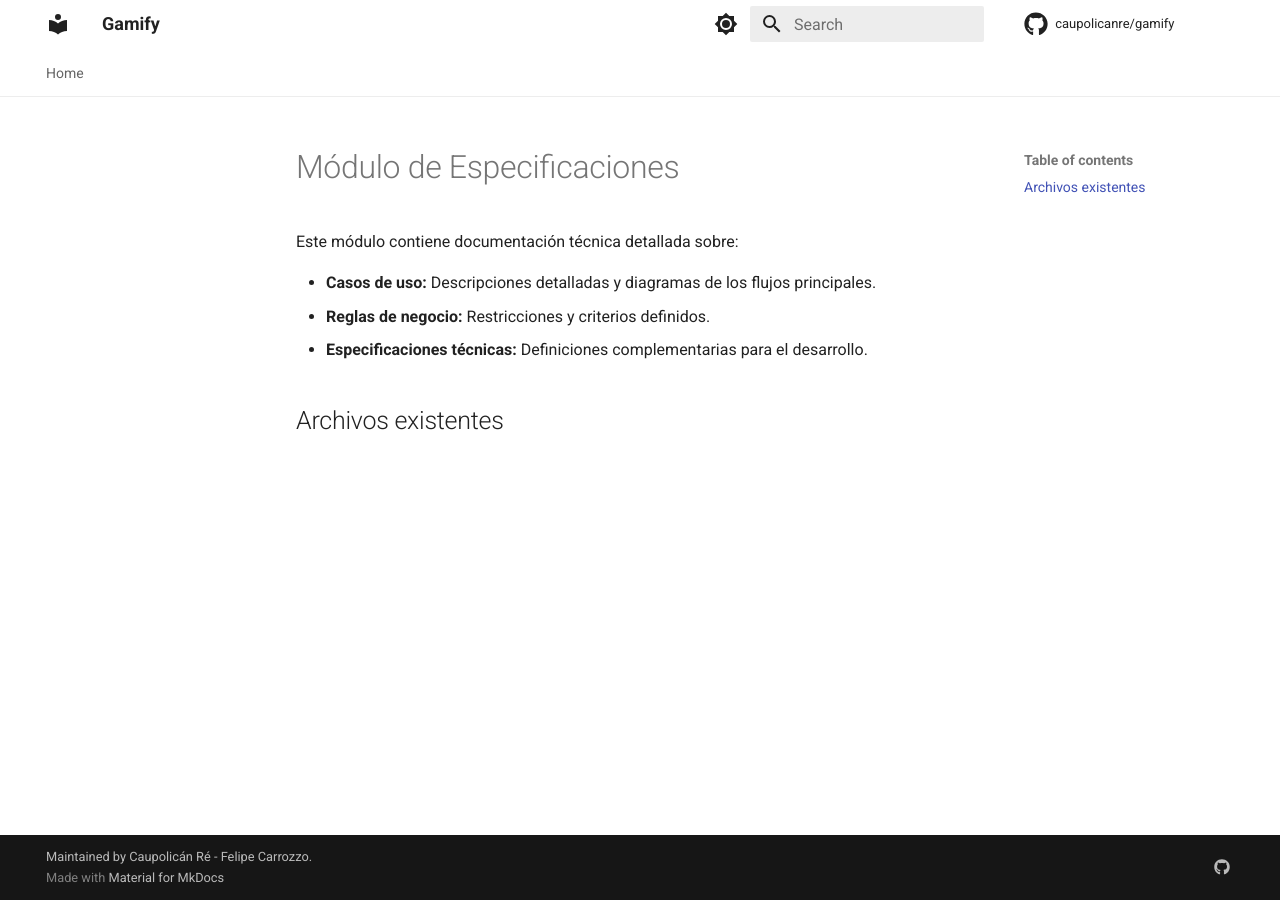
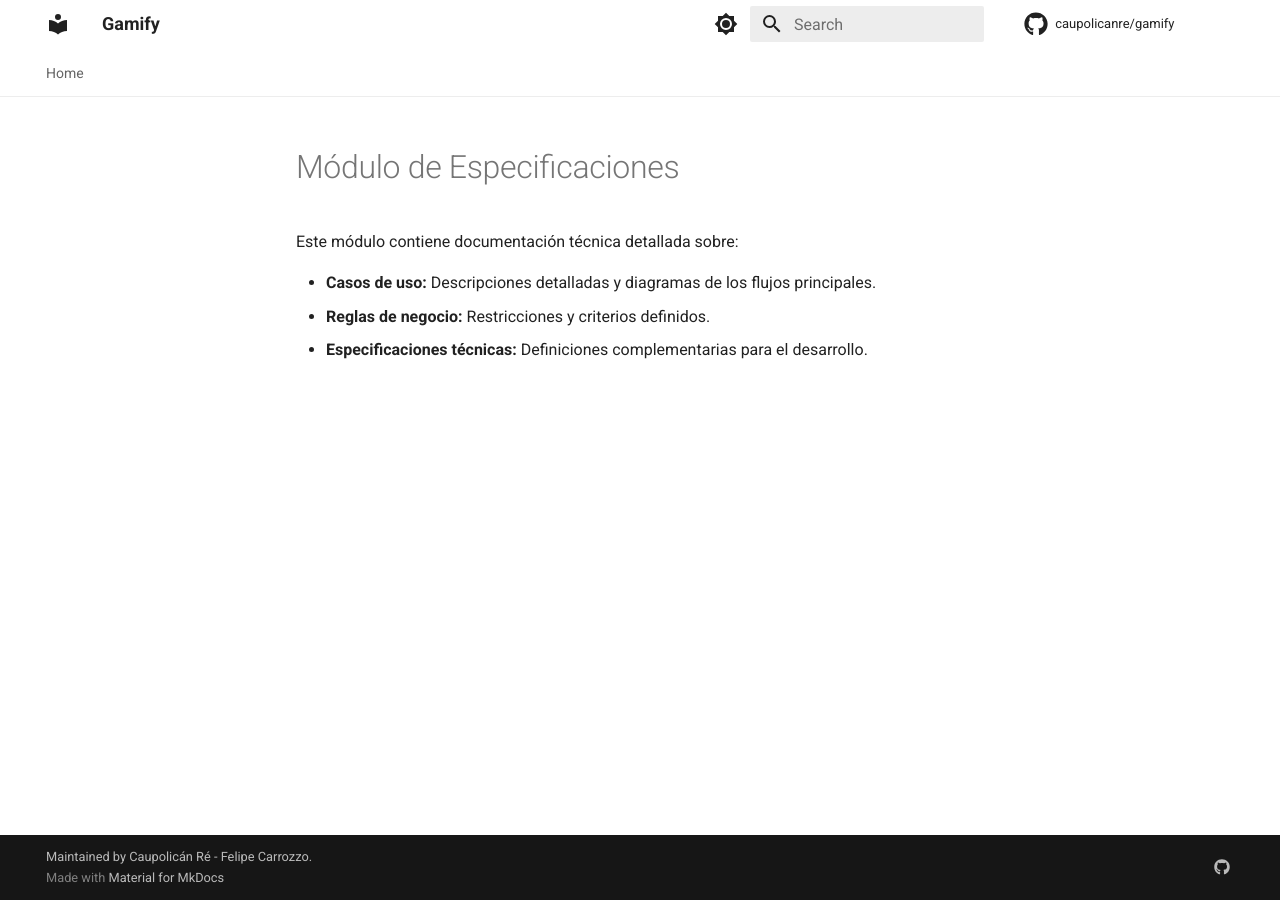
Before and after one commit to caupolicanre/software-engineering-gamify, an MkDocs documentation site: the page built from docs/specifications/README.md, in a window 1280 px wide. Built offline with MkDocs 1.6.1 and Material for MkDocs 9.7.7, drawn with Linux system fonts in a browser that asks for light colours; comment, search, counter and statistics services are not loaded.

Commit message:
docs: update README files to improve documentation structure

```diff
--- a/docs/specifications/README.md
+++ b/docs/specifications/README.md
@@ -6,5 +6,5 @@ Este módulo contiene documentación técnica detallada sobre:
 - **Reglas de negocio:** Restricciones y criterios definidos.
 - **Especificaciones técnicas:** Definiciones complementarias para el desarrollo.
 
-## Archivos existentes
+<!-- ## Archivos existentes -->
 <!-- - [Casos de Uso Detallados](./Casos_Uso_Detallados.md) -->
```
Also changed, not shown: docs/README.md (+1 -1 lines).
